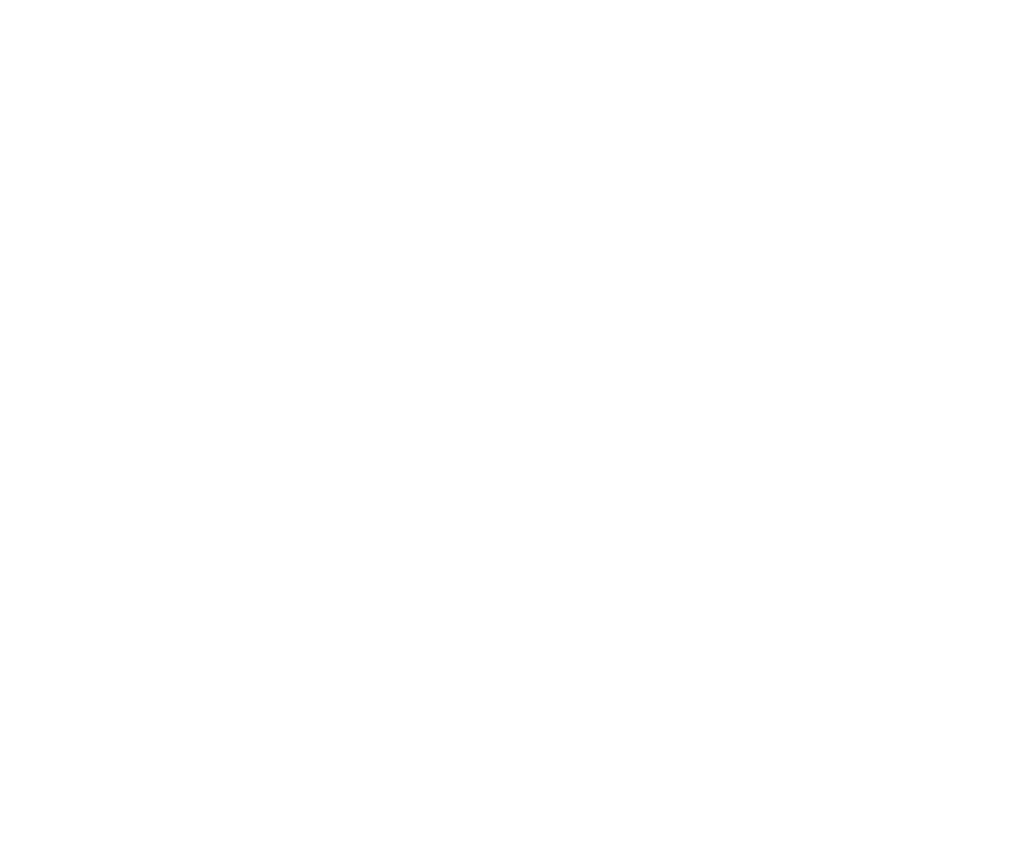
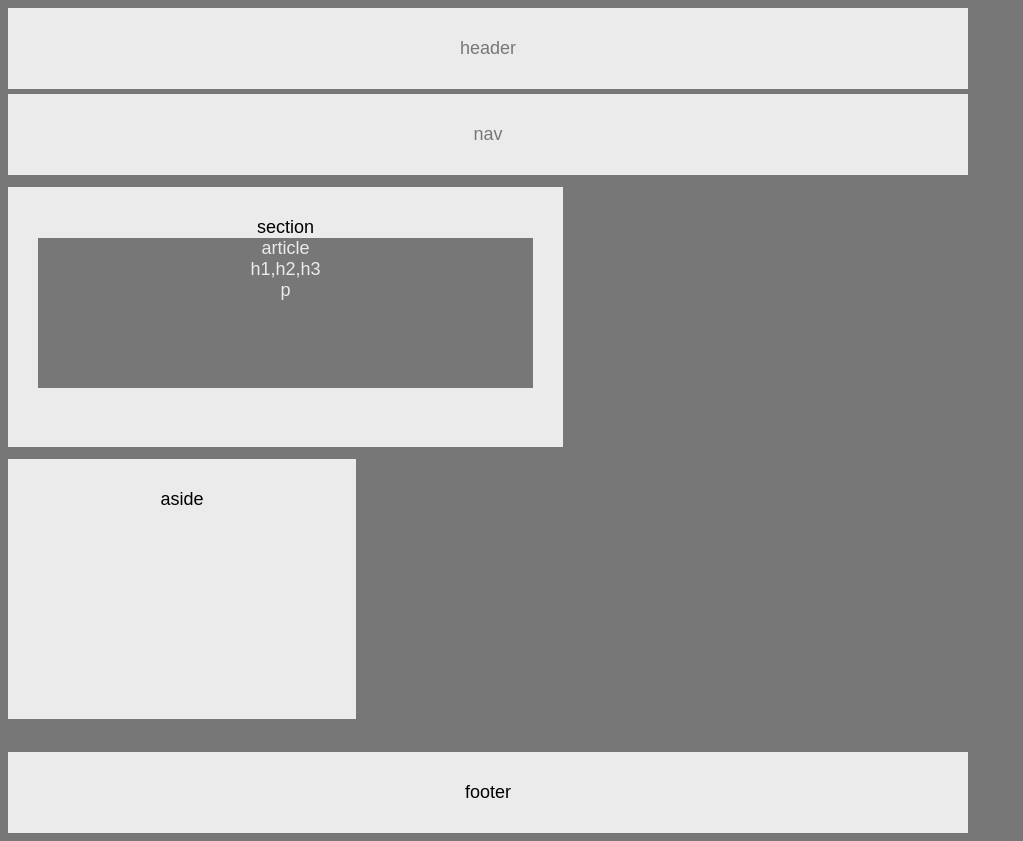
Before and after one commit to ginokamau/HW-Wireframe, a plain HTML site: page index.html in a window 1280 px wide. Shown: the whole page, without its empty margins (0-1023 px from the left). Before the commit the page ends 800 px from the top, so only its background shows below. Drawn offline with Linux system fonts and the light colour scheme.

Commit message:
second commit

```diff
--- a/index.html
+++ b/index.html
@@ -3,9 +3,41 @@
     <meta charset="UTF-8">
     <meta name="viewport" content="width=device-width, initial-scale=1.0">
     <meta http-equiv="X-UA-Compatible" content="ie=edge">
-    <title>Document</title>
+    <title>HW-Wireframe</title>
+    <link rel="stylesheet" href="style.css">
 </head>
 <body>
 
+    <div class="header">
+        <header>header</header>
+    </div>
+
+    <div class="classItem">
+        <nav>nav</nav>
+    </div>
+
+    <div>
+        <section>section
+            <article>article
+                <div id="h1">
+                    h1,h2,h3
+                </div>
+                <div id="p">
+                    p
+                </div>
+
+            </article>
+        </section>
+    </div>
+    <br>
+    <div class="classItem">
+            <aside>aside</aside>
+    </div>
+
+
+    <br>
+    <div class="classItem">
+        <footer>footer</footer>
+    </div>
 </body>
 </html>
--- a/style.css
+++ b/style.css
@@ -0,0 +1,61 @@
+body{
+    text-align: center;
+    background-color: #777;
+    font-family: Arial, Helvetica, sans-serif;
+    width: 960px;
+    font-size: 18px;
+}
+header{
+    background: #ebebeb;
+    color: #777;
+    padding: 30px;
+    margin-bottom: 5px;
+
+}
+nav{
+    background: #ebebeb;
+    color: #777;
+    padding: 30px;
+    margin-bottom: 12px;
+
+}
+section{
+    background: #ebebeb;
+    padding: 30px;
+    width: 495px;
+    height: 200px;
+    float: left;
+    margin-bottom: 12px;
+
+}
+aside{
+    clear: both;
+    background: #ebebeb;
+    padding: 30px;
+    width: 30%;
+    height: 200px;
+    overflow: auto;
+
+}
+footer{
+    clear: both;
+    background: #ebebeb;
+    padding: 30px;
+    margin-top: 12px;
+    overflow: auto;
+
+}
+article{
+    color: #ebebeb;
+    background: #777;
+    height: 150px;
+
+}
+h1{
+    color: #777;
+    background: #ebebeb
+}
+p{
+    color: #777;
+    background: #ebebeb;
+}
```
